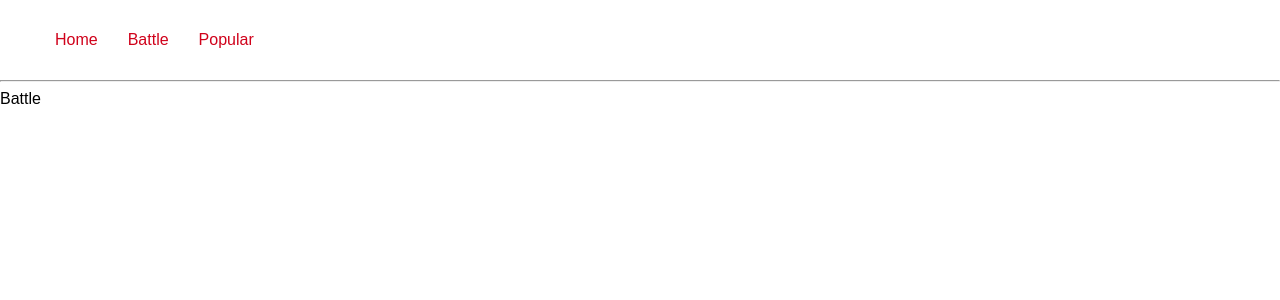
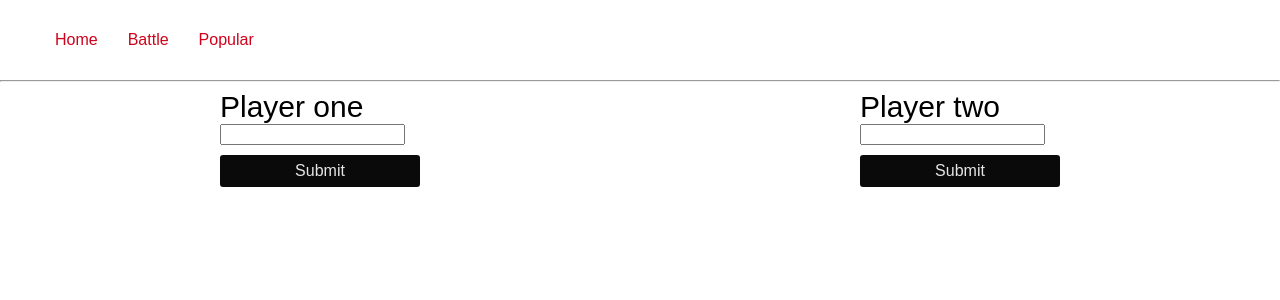
Before and after one commit to agentsmith75002/ReactJS, a React (Create React App) app in the folder github-battle/: page /battle in a window 1280 px wide. Shown: the top 300 px of the page. Built offline with nearby package versions, Linux system fonts and the light colour scheme.

Commit message:
Add callback playerForm

```diff
--- a/github-battle/src/App.js
+++ b/github-battle/src/App.js
@@ -12,7 +12,7 @@ const Home = () =>
 
 class App extends Component {
   render() {
-    console.clear();
+    //console.clear();
     console.log('App');
     return (
       <Router>
--- a/github-battle/src/Battle/Battle.js
+++ b/github-battle/src/Battle/Battle.js
@@ -1,9 +1,33 @@
 import React, { Component } from 'react';
+import PlayerForm from './PlayerForm';
+import PlayerDisplay from './PlayerDisplay';
 
 class Battle extends Component {
+    constructor() {
+      super()
+      this.state = {
+        player1: null,
+        player2: null
+      }
+    }
+
+    playerChanged(player)
+    {
+        console.log('playerChanged', player)
+    }
+
     render()
     {
-        return(<div>Battle</div>)
+        return(
+            <div className='row'>
+                {
+                    (this.state.player1==null) ?
+                        <PlayerForm number='one' onPlayerLoaded={this.playerChanged} /> :
+                        <PlayerDisplay player={this.state.player1} />
+                }
+                <PlayerForm number='two' />
+            </div>
+        )
     }
 }
 
--- /dev/null
+++ b/github-battle/src/Battle/PlayerDisplay.js
@@ -0,0 +1,15 @@
+import React, { Component } from 'react';
+
+class PlayerDisplay extends Component {
+    render()
+    {
+        console.log('PlayerDisplay.render', this.props.player)
+        return(
+            <div>
+                {this.props.player}
+            </div>
+        )
+    }
+}
+
+export default PlayerDisplay
--- /dev/null
+++ b/github-battle/src/Battle/PlayerForm.js
@@ -0,0 +1,43 @@
+import React, { Component } from 'react';
+import PropTypes from 'prop-types';
+import * as Api from '../Common/Api.js';
+
+class PlayerForm extends Component {
+    constructor(props) {
+      super(props);
+      this.state = {value: ''};
+    }
+
+    displayPlayer = (player) => {
+        console.log('displayPlayer', player)
+        this.props.onPlayerLoaded(player)
+    }
+
+    handleChange = (event) => {
+        console.log('handleChange', event.target.value)
+        this.setState({value: event.target.value});
+    }
+
+    handleSubmit = (event) => {
+        console.log('A name was submitted: ' + this.state.value);
+        event.preventDefault();
+        Api.GetLogin(this.displayPlayer, this.state.value);
+    }
+
+    render() {
+      return (
+        <form onSubmit={this.handleSubmit}>
+            <label className='header'>{`Player ${this.props.number}`}</label>
+            <br />
+            <input type="text" value={this.state.value} onChange={this.handleChange} />
+            <button className='button' type="submit">Submit</button>
+        </form>
+      );
+    }
+  }
+
+// PlayerForm.propTypes = {
+//     onPlayerLoaded: PropTypes.func.isRequired
+//     };
+
+  export default PlayerForm
--- a/github-battle/src/Common/Api.js
+++ b/github-battle/src/Common/Api.js
@@ -24,3 +24,17 @@ export const SingleLanguage = (updateItemsCallback, language) => {
     console.log('SingleLanguage call');
     CallUrl(updateItemsCallback, `https://api.github.com/search/repositories?q=stars:>1+language:${language}&sort=stars&order=desc&type=Repositories`)
 }
+
+export const GetLogin = (loginCallback, login) => {
+    console.log('SingleLanguage call');
+    Axios.get('http://api.github.com/users/' + login)
+    .then((response) => {
+      console.log('Axios.response.data');
+      console.log(response.data);
+      loginCallback(response.data)
+    })
+    .catch(function(error)
+    {
+      console.log('SingleLanguage', error);
+    });
+}
```
